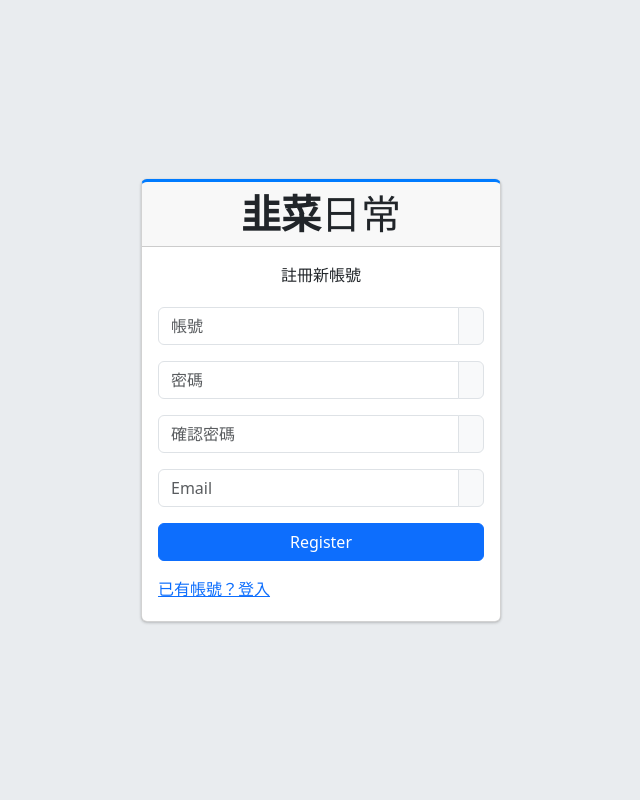
After one commit to achab6421/chives_days, a PHP site: page /register.php in a window 1280 px wide. The commit adds this page. Shown: the whole page, without its empty margins (319-959 px from the left). Run offline with PHP 8.4, Linux system fonts and the light colour scheme; some libraries are stand-ins or nearby versions.

Commit message:
完成登入、註冊功能

```diff
--- /dev/null
+++ b/db_connection.php
@@ -0,0 +1,14 @@
+<?php
+$servername = "localhost";
+$username = "root";
+$password = "";
+$dbname = "chives_days";
+
+// Create connection
+$conn = new mysqli($servername, $username, $password, $dbname);
+
+// Check connection
+if ($conn->connect_error) {
+    die("Connection failed: " . $conn->connect_error);
+}
+?>
--- /dev/null
+++ b/register.php
@@ -0,0 +1,105 @@
+<?php
+session_start();
+require_once 'db_connection.php'; // Include database connection
+
+// Check if the form is submitted
+if ($_SERVER['REQUEST_METHOD'] === 'POST') {
+    $username = $_POST['username'] ?? '';
+    $password = $_POST['password'] ?? '';
+    $confirmPassword = $_POST['confirm_password'] ?? '';
+    $email = $_POST['email'] ?? '';
+
+    if ($password !== $confirmPassword) {
+        $error = 'Passwords do not match.';
+    } else {
+        // Hash the password
+        $hashedPassword = password_hash($password, PASSWORD_BCRYPT);
+
+        // Insert the user into the database
+        $stmt = $conn->prepare('INSERT INTO users (username, password, email) VALUES (?, ?, ?)');
+        $stmt->bind_param('sss', $username, $hashedPassword, $email);
+
+        if ($stmt->execute()) {
+            header('Location: login.php'); // Redirect to login page
+            exit;
+        } else {
+            $error = 'Registration failed. Username or email might already exist.';
+        }
+    }
+}
+?>
+
+<!DOCTYPE html>
+<html lang="en">
+<head>
+    <meta charset="UTF-8">
+    <meta name="viewport" content="width=device-width, initial-scale=1.0">
+    <title>Register</title>
+    <!-- AdminLTE and Bootstrap 5 CSS -->
+    <link rel="stylesheet" href="https://cdn.jsdelivr.net/npm/admin-lte@3.2/dist/css/adminlte.min.css">
+    <link rel="stylesheet" href="https://cdn.jsdelivr.net/npm/bootstrap@5.3.0/dist/css/bootstrap.min.css">
+</head>
+<body class="hold-transition register-page">
+    <div class="register-box">
+        <div class="card card-outline card-primary">
+            <div class="card-header text-center">
+                <a href="#" class="h1" style="text-decoration: none;"><b>韭菜</b>日常</a>
+            </div>
+            <div class="card-body">
+                <p class="login-box-msg">註冊新帳號</p>
+                <?php if (!empty($error)): ?>
+                    <div class="alert alert-danger">
+                        <?php echo htmlspecialchars($error); ?>
+                    </div>
+                <?php endif; ?>
+                <form method="POST" action="register.php">
+                    <div class="input-group mb-3">
+                        <input type="text" class="form-control" placeholder="帳號" name="username" required>
+                        <div class="input-group-append">
+                            <div class="input-group-text">
+                                <span class="fas fa-user"></span>
+                            </div>
+                        </div>
+                    </div>
+                    <div class="input-group mb-3">
+                        <input type="password" class="form-control" placeholder="密碼" name="password" required>
+                        <div class="input-group-append">
+                            <div class="input-group-text">
+                                <span class="fas fa-lock"></span>
+                            </div>
+                        </div>
+                    </div>
+                    <div class="input-group mb-3">
+                        <input type="password" class="form-control" placeholder="確認密碼" name="confirm_password" required>
+                        <div class="input-group-append">
+                            <div class="input-group-text">
+                                <span class="fas fa-lock"></span>
+                            </div>
+                        </div>
+                    </div>
+                    <div class="input-group mb-3">
+                        <input type="email" class="form-control" placeholder="Email" name="email" required>
+                        <div class="input-group-append">
+                            <div class="input-group-text">
+                                <span class="fas fa-envelope"></span>
+                            </div>
+                        </div>
+                    </div>
+                    <div class="row">
+                        <div class="col-12">
+                            <button type="submit" class="btn btn-primary btn-block">Register</button>
+                        </div>
+                    </div>
+                </form>
+                <p class="mt-3 mb-1">
+                    <a href="login.php">已有帳號？登入</a>
+                </p>
+            </div>
+        </div>
+    </div>
+
+    <!-- AdminLTE and Bootstrap 5 JS -->
+    <script src="https://cdn.jsdelivr.net/npm/bootstrap@5.3.0/dist/js/bootstrap.bundle.min.js"></script>
+    <script src="https://cdn.jsdelivr.net/npm/admin-lte@3.2/dist/js/adminlte.min.js"></script>
+</body>
+</html>
```
Also changed, not shown: index.php (+52 -2 lines), login.php (added, +85 -0 lines).
